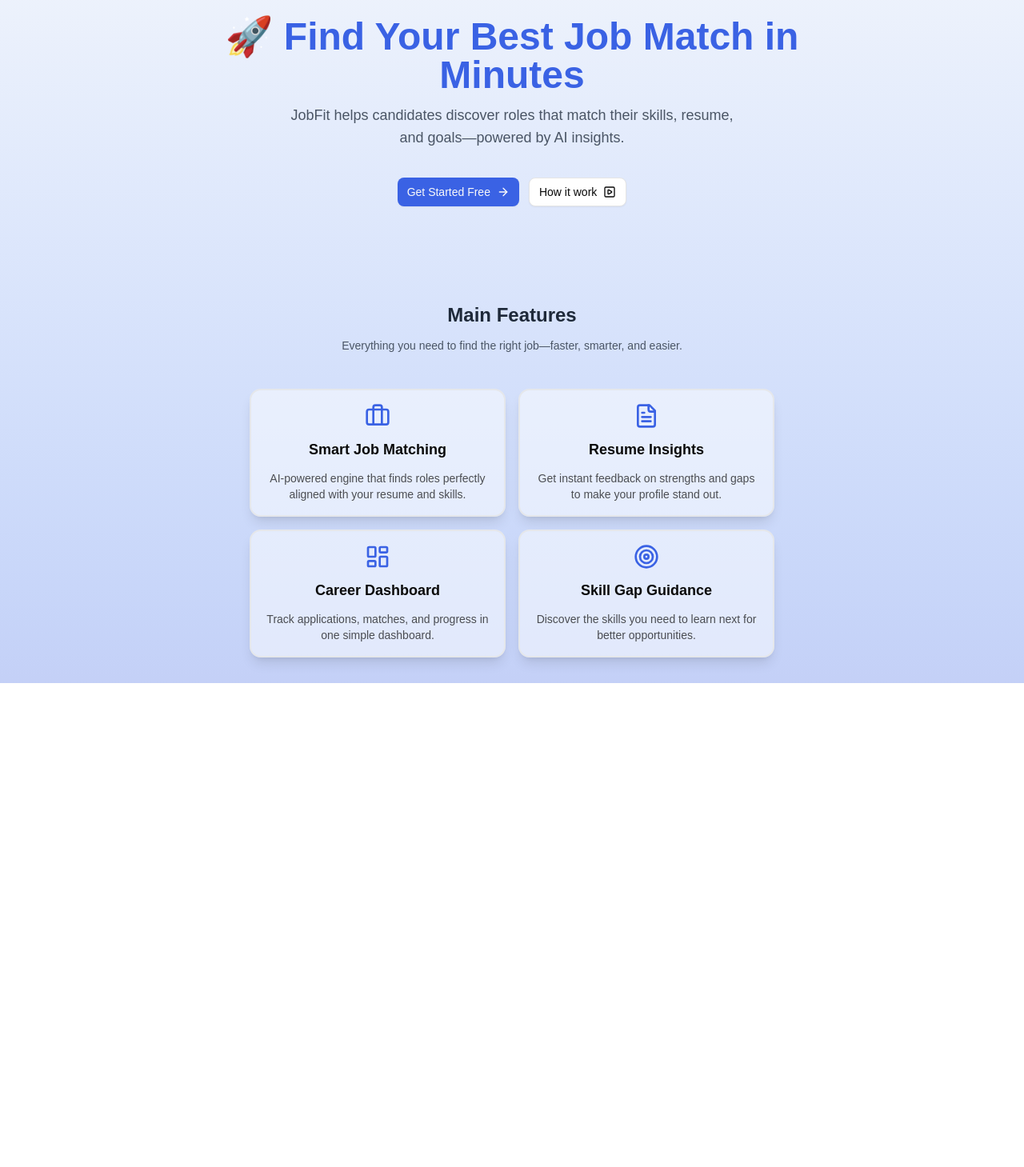
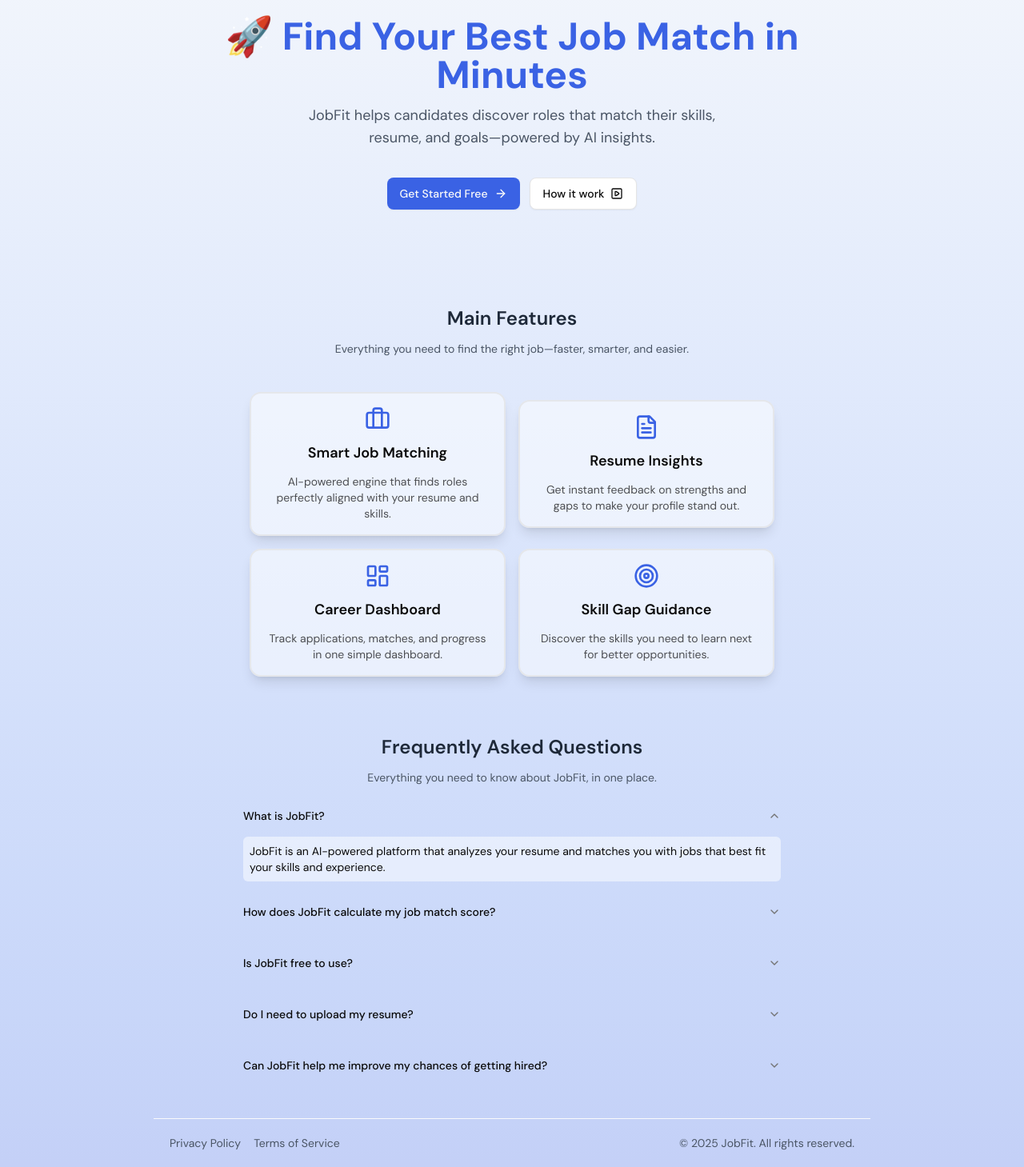
Before and after one commit to dhirajaryaa/extalent, a React (Vite) app in the folder apps/web/: page / in a window 1280 px wide. Shown: the part 224-1683 px from the top of the page at 80% size. Before the commit the page ends 1078 px from the top, so only its background shows below. Built offline with nearby package versions, Linux system fonts and the light colour scheme.

Commit message:
feat(web): add Accordion component and integrate into LandingPage; update Logo and Navbar components

```diff
--- a/apps/web/package.json
+++ b/apps/web/package.json
@@ -10,6 +10,7 @@
     "preview": "vite preview"
   },
   "dependencies": {
+    "@radix-ui/react-accordion": "^1.2.12",
     "@radix-ui/react-slot": "^1.2.3",
     "@tailwindcss/vite": "^4.1.13",
     "class-variance-authority": "^0.7.1",
--- a/apps/web/src/components/custom/Logo.jsx
+++ b/apps/web/src/components/custom/Logo.jsx
@@ -1,10 +1,12 @@
 import React from "react";
 import LogoImg from "@/assets/extalent_logo.svg?react";
-function Logo() {
+function Logo({ variant = "default" }) {
   return (
     <div className="flex items-center justify-center gap-3">
-      <LogoImg className="size-8 sm:size-10"/>
-      <span className="font-bold text-xl sm:text-2xl">ExTalent</span>
+      <LogoImg className="size-8 sm:size-10" />
+      {variant === "default" && (
+        <span className="font-bold text-xl sm:text-2xl">ExTalent</span>
+      )}
     </div>
   );
 }
--- a/apps/web/src/components/custom/Navbar.jsx
+++ b/apps/web/src/components/custom/Navbar.jsx
@@ -1,12 +1,20 @@
 import React from "react";
 import { Logo } from ".";
 import { Button } from "../ui/button";
+import { Github } from "lucide-react";
+import { Link } from "react-router";
 
 function Navbar() {
   return (
-    <nav className="flex justify-between items-center p-2 px-3 bg-background rounded-2xl sticky top-2 z-40">
+    <nav className="flex justify-between items-center p-2 px-3 bg-background rounded-2xl sticky top-2 z-40 shadow-sm">
       <Logo />
-      <Button className="rounded-lg">Get Started</Button>
+      <div className="flex gap-3">
+
+        <Button className="rounded-lg" asChild><Link to={"/login"}>Get Started</Link></Button>
+        <Button variant="outline" size="icon" className={"rounded-full"}>
+          <Github />
+        </Button>
+      </div>
     </nav>
   );
 }
--- /dev/null
+++ b/apps/web/src/components/ui/accordion.jsx
@@ -0,0 +1,62 @@
+import * as React from "react"
+import * as AccordionPrimitive from "@radix-ui/react-accordion"
+import { ChevronDownIcon } from "lucide-react"
+
+import { cn } from "@/lib/utils"
+
+function Accordion({
+  ...props
+}) {
+  return <AccordionPrimitive.Root data-slot="accordion" {...props} />;
+}
+
+function AccordionItem({
+  className,
+  ...props
+}) {
+  return (
+    <AccordionPrimitive.Item
+      data-slot="accordion-item"
+      className={cn("border-b last:border-b-0", className)}
+      {...props} />
+  );
+}
+
+function AccordionTrigger({
+  className,
+  children,
+  ...props
+}) {
+  return (
+    <AccordionPrimitive.Header className="flex">
+      <AccordionPrimitive.Trigger
+        data-slot="accordion-trigger"
+        className={cn(
+          "focus-visible:border-ring focus-visible:ring-ring/50 flex flex-1 items-start justify-between gap-4 rounded-md py-4 text-left text-sm font-medium transition-all outline-none hover:underline focus-visible:ring-[3px] disabled:pointer-events-none disabled:opacity-50 [&[data-state=open]>svg]:rotate-180",
+          className
+        )}
+        {...props}>
+        {children}
+        <ChevronDownIcon
+          className="text-muted-foreground pointer-events-none size-4 shrink-0 translate-y-0.5 transition-transform duration-200" />
+      </AccordionPrimitive.Trigger>
+    </AccordionPrimitive.Header>
+  );
+}
+
+function AccordionContent({
+  className,
+  children,
+  ...props
+}) {
+  return (
+    <AccordionPrimitive.Content
+      data-slot="accordion-content"
+      className="data-[state=closed]:animate-accordion-up data-[state=open]:animate-accordion-down overflow-hidden text-sm"
+      {...props}>
+      <div className={cn("pt-0 pb-4", className)}>{children}</div>
+    </AccordionPrimitive.Content>
+  );
+}
+
+export { Accordion, AccordionItem, AccordionTrigger, AccordionContent }
--- a/apps/web/src/index.css
+++ b/apps/web/src/index.css
@@ -1,7 +1,7 @@
+/* custom font  */
+@import url("https://fonts.googleapis.com/css2?family=DM+Sans:ital,opsz,wght@0,9..40,100..1000;1,9..40,100..1000&display=swap");
 @import "tailwindcss";
 @import "tw-animate-css";
-/* custom font  */
-@import url("https://fonts.googleapis.com/css2?family=DM+Sans:ital,opsz,wght@0,9..40,100..1000;1,9..40,100..1000&display=swap");
 
 @custom-variant dark (&:is(.dark *));
 
--- a/apps/web/src/pages/LandingPage.jsx
+++ b/apps/web/src/pages/LandingPage.jsx
@@ -8,6 +8,13 @@
   SquarePlay,
   ArrowRight,
 } from "lucide-react";
+import { Link } from "react-router";
+import {
+  Accordion,
+  AccordionContent,
+  AccordionItem,
+  AccordionTrigger,
+} from "@/components/ui/accordion";
 
 function LandingPage() {
   const features = [
@@ -34,6 +41,34 @@
       description:
         "Discover the skills you need to learn next for better opportunities.",
       icon: Target,
+    },
+  ];
+
+  const faqs = [
+    {
+      question: "What is JobFit?",
+      answer:
+        "JobFit is an AI-powered platform that analyzes your resume and matches you with jobs that best fit your skills and experience.",
+    },
+    {
+      question: "How does JobFit calculate my job match score?",
+      answer:
+        "Our algorithm compares your resume, skills, and experience with job requirements, then generates a personalized score.",
+    },
+    {
+      question: "Is JobFit free to use?",
+      answer:
+        "Yes, you can get started for free. Premium features like detailed insights and advanced analytics may be available later.",
+    },
+    {
+      question: "Do I need to upload my resume?",
+      answer:
+        "Yes, uploading your resume helps JobFit give you accurate job matches and skill gap recommendations.",
+    },
+    {
+      question: "Can JobFit help me improve my chances of getting hired?",
+      answer:
+        "Absolutely! JobFit highlights areas where you can improve your resume and skills, so you can become a stronger candidate.",
     },
   ];
 
@@ -64,14 +99,19 @@
             resume, and goals—powered by AI insights.
           </p>
           <div className="flex items-center gap-3 mt-6">
-            <Button className="cursor-pointer flex gap-2 items-center sm:text-[14px]">
-              Get Started Free <ArrowRight size={18} />
-            </Button>
+              <Button
+                asChild
+                size={"lg"}
+                className="cursor-pointer flex gap-2 items-center"
+              >
+            <Link to="/login">
+                Get Started Free <ArrowRight size={18} />
+            </Link>
+              </Button>
             <Button
+              size={"lg"}
               variant="outline"
-              className={
-                "cursor-pointer flex gap-2 items-center sm:text-[14px]"
-              }
+              className={"cursor-pointer flex gap-2 items-center"}
             >
               How it work
               <SquarePlay size={18} />
@@ -90,7 +130,10 @@
           <div className="flex gap-4 items-center my-8 w-full justify-center flex-wrap">
             {features.map((feature) => {
               return (
-                <div className="flex items-center gap-3 flex-col border-2 border-gray-200 rounded-xl p-4 w-full max-w-xs bg-background/50 shadow-lg">
+                <div
+                  key={feature.title}
+                  className="flex items-center gap-3 flex-col border-2 border-gray-200 rounded-xl p-4 w-full max-w-xs bg-background/50 shadow-lg"
+                >
                   {feature.icon && (
                     <feature.icon className="size-8 text-primary" />
                   )}
@@ -105,6 +148,57 @@
             })}
           </div>
         </div>
+        {/* faq  */}
+        <div className="flex items-center gap-3 justify-center flex-col text-center mt-10">
+          <h2 className="font-semibold sm:text-2xl text-xl text-gray-800">
+            Frequently Asked Questions
+          </h2>
+          <p className="text-sm text-gray-600">
+            Everything you need to know about JobFit, in one place.
+          </p>
+          {/* <div> */}
+          {faqs.map((item, index) => {
+            return (
+              <Accordion
+                key={item.question}
+                type="single"
+                collapsible
+                className="w-full max-w-2xl"
+                defaultValue="item-1"
+              >
+                <AccordionItem value={`item-${index + 1}`}>
+                  <AccordionTrigger>{item.question}</AccordionTrigger>
+                  <AccordionContent
+                    className={"text-left bg-background/50 p-2 rounded-sm"}
+                  >
+                    {item.answer}
+                  </AccordionContent>
+                </AccordionItem>
+              </Accordion>
+            );
+          })}
+        </div>
+        {/* </div> */}
+
+        {/* footer  */}
+        <footer className="mt-10 border-t border-gray-50">
+          <div className="max-w-7xl py-5 mx-auto px-5 flex flex-col md:flex-row items-center justify-between text-sm text-gray-600">
+            {/* Links */}
+            <div className="flex gap-4 mb-2 md:mb-0">
+              <Link to="/privacy-policy" className="hover:text-gray-900">
+                Privacy Policy
+              </Link>
+              <Link href="/terms-of-service" className="hover:text-gray-900">
+                Terms of Service
+              </Link>
+            </div>
+
+            {/* Copyright */}
+            <p className="mt-2 md:mt-0 text-sm">
+              © {new Date().getFullYear()} JobFit. All rights reserved.
+            </p>
+          </div>
+        </footer>
       </section>
     </main>
   );
```
Also changed, not shown: 1 other file (tests, documents, lock files or other folders).
